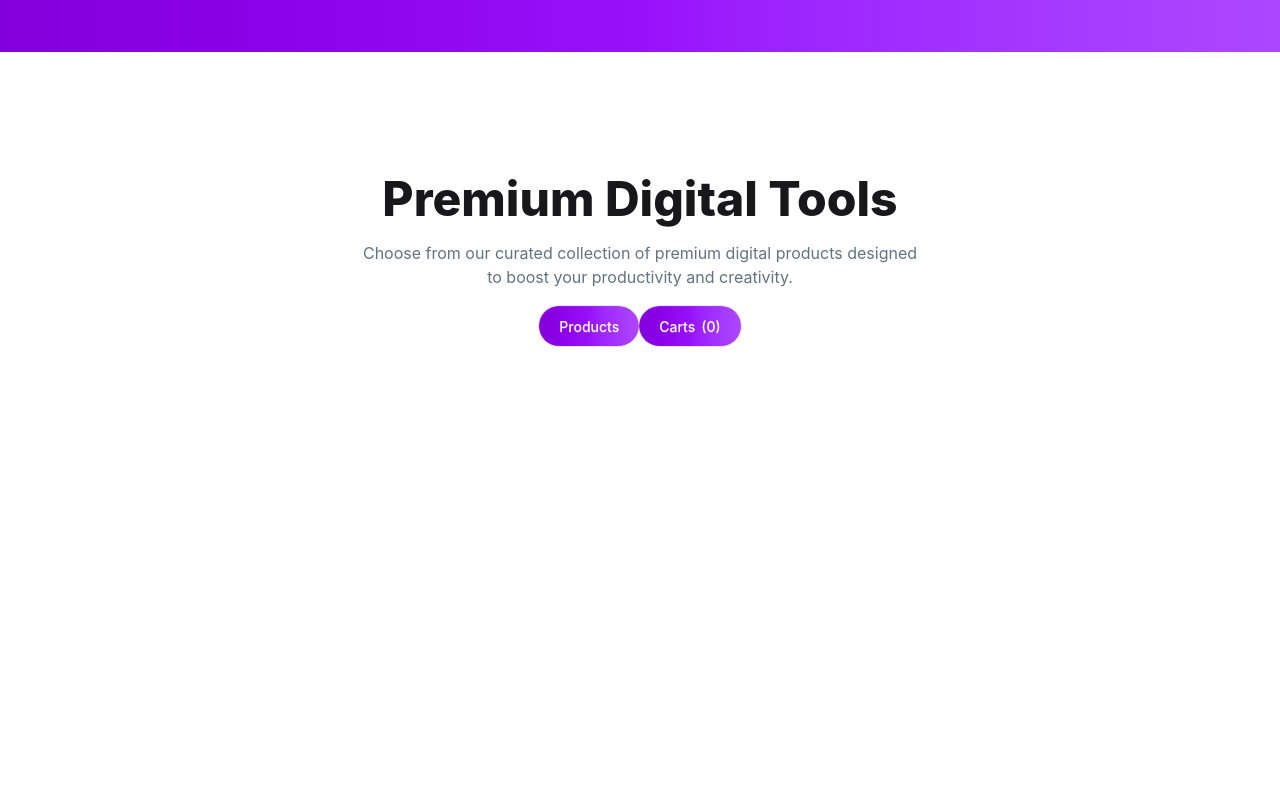
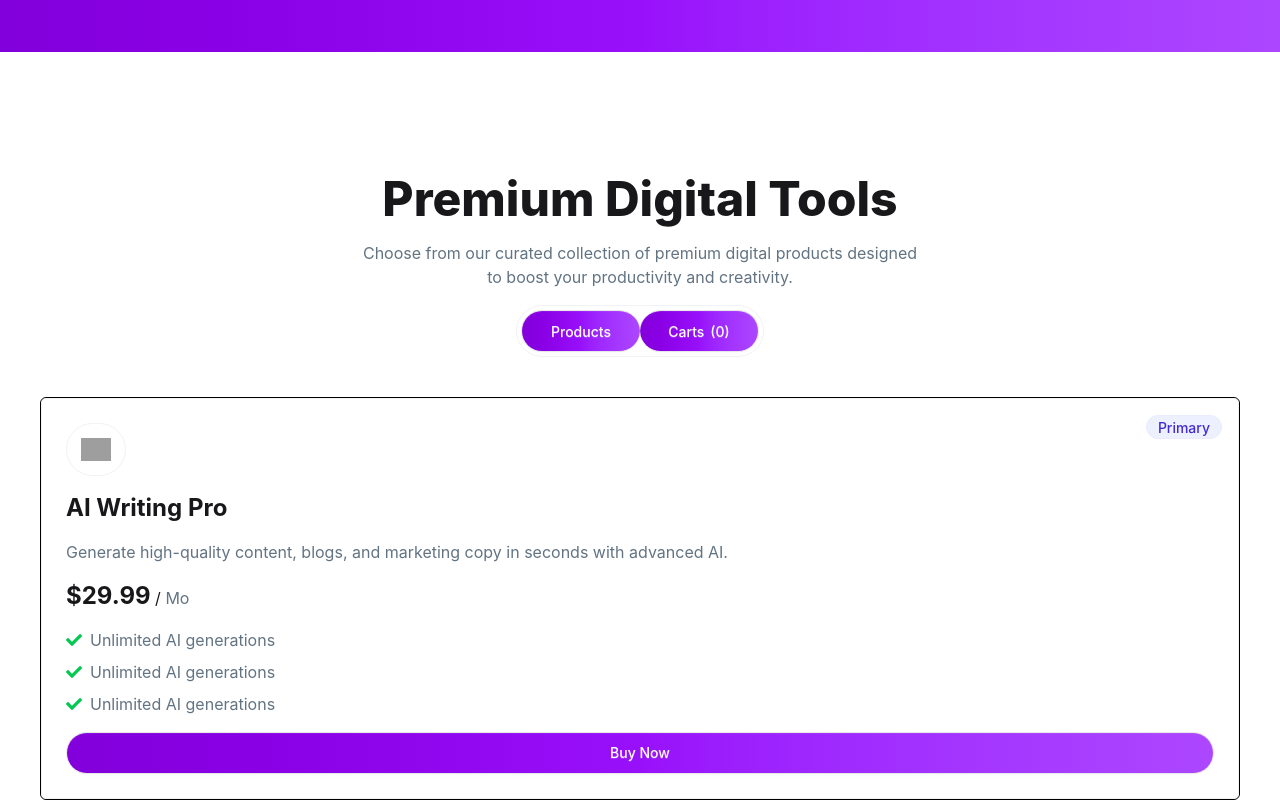
Before and after one commit to sadikur-sadik/B13-A6-DigiTools-Platform, a React (Vite) app: page / in a window 1280 px wide. Shown: the part 951-1751 px from the top of the page. Before the commit the page ends 1298 px from the top, so only its background shows below. Built offline with nearby package versions, Linux system fonts and the light colour scheme; grey boxes are pictures that could not be loaded.

Commit message:
Card-Design

```diff
--- a/src/App.jsx
+++ b/src/App.jsx
@@ -4,6 +4,7 @@ import NavBar from './NavBar/NavBar'
 import Hero from './Hero/Hero'
 import Stats from './Stats/Stats'
 import SubscriptionsHeader from './Subscriptions/SubscriptionsHeader/SubscriptionsHeader'
+import SubscriptionsDetails from './Subscriptions/SubscriptionsDetails/SubscriptionsDetails'
 
 function App() {
 
@@ -19,6 +20,7 @@ function App() {
 
    <SubscriptionsHeader></SubscriptionsHeader>
 
+   <SubscriptionsDetails></SubscriptionsDetails>
    </>
   )
 }
--- /dev/null
+++ b/src/Subscriptions/SubscriptionsDetails/Details.jsx/All/All.jsx
@@ -0,0 +1,12 @@
+import React from 'react';
+import EachCard from './EachCard/EachCard';
+
+const All = () => {
+    return (
+        <div>
+            <EachCard></EachCard>
+        </div>
+    );
+};
+
+export default All;
--- /dev/null
+++ b/src/Subscriptions/SubscriptionsDetails/Details.jsx/All/EachCard/EachCard.jsx
@@ -0,0 +1,30 @@
+import React from 'react';
+import { FaCheck } from "react-icons/fa";
+const EachCard = () => {
+    return (
+        <div className='border border-[#f2f2f2FF] rounded-md p-6 space-y-4 flex flex-col relative'>
+            <div class="badge badge-soft badge-primary absolute top-4 right-4 rounded-full font-medium">Primary</div>
+            <div className='w-15 h-15 rounded-full p-3.5 border border-[#f2f2f2FF] flex-1'>
+                <img src="https://i.ibb.co.com/JW3ZkYpH/camera-8775444-1.png" alt="" />
+            </div>
+
+            <h1 className='text-2xl font-bold flex-1'>AI Writing Pro</h1>
+
+            <p className='text-[#627382FF] flex-1'>Generate high-quality content, blogs, and marketing copy in seconds with advanced AI.</p>
+
+            <div ><span className='text-2xl font-bold flex-1'>$29.99</span> / <span className='text-[#627382FF]'>Mo</span></div>
+
+            <ul className='text-[#627382FF] flex-1 space-y-2'>
+                <li className='flex gap-2 items-center'><FaCheck className='text-green-500'/> Unlimited AI generations</li>
+                <li className='flex gap-2 items-center'><FaCheck className='text-green-500'/> Unlimited AI generations</li>
+                <li className='flex gap-2 items-center'><FaCheck className='text-green-500'/> Unlimited AI generations</li>
+            </ul>
+
+            <div className='flex-1'>
+                <button className='btn w-full font-medium md:px-5 md:py-5 px-2 py-0 rounded-full bg-linear-to-r from-purple-700 via-purple-600 to-purple-500 text-white '>Buy Now</button>
+            </div>
+        </div>
+    );
+};
+
+export default EachCard;
--- a/src/Subscriptions/SubscriptionsDetails/SubscriptionsDetails.jsx
+++ b/src/Subscriptions/SubscriptionsDetails/SubscriptionsDetails.jsx
@@ -0,0 +1,12 @@
+import React from 'react';
+import All from './Details.jsx/All/All';
+
+const SubscriptionsDetails = () => {
+    return (
+        <div className='lg:max-w-300 max-w-180 w-full mx-auto border border-black rounded-md'>
+            <All></All>
+        </div>
+    );
+};
+
+export default SubscriptionsDetails;
--- a/src/Subscriptions/SubscriptionsHeader/SubscriptionsHeader.jsx
+++ b/src/Subscriptions/SubscriptionsHeader/SubscriptionsHeader.jsx
@@ -2,16 +2,16 @@ import React from 'react';
 
 const SubscriptionsHeader = () => {
     return (
-        <div className='md:mt-30 mt-20 lg:max-w-300 max-w-180 w-full mx-auto text-center space-y-4'>
+        <div className='md:mt-30 mt-20 md:mb-10 mb-5 lg:max-w-300 max-w-180 w-full mx-auto text-center space-y-4'>
             <h1 className='md:font-extrabold md:text-[48px] text-4xl font-bold'>Premium Digital Tools</h1>
             <p className='text-[#627382FF]'>Choose from our curated collection of premium digital products designed <br />
                 to boost your productivity and creativity.
             </p>
-            <div>
-                <button className="btn font-medium border-r-0 md:px-5 md:py-5 px-2 py-0 rounded-full bg-linear-to-r from-purple-700 via-purple-600 to-purple-500 text-white ">
+            <div className='p-1 border-[#f2f2f2FF] border rounded-full w-62 mx-auto flex'>
+                <button className="btn flex-1 font-medium border-r-0 md:px-5 md:py-5 px-2 py-0 rounded-full bg-linear-to-r from-purple-700 via-purple-600 to-purple-500 text-white ">
                     Products
                 </button>
-                <button className="btn font-medium border-l-0 md:px-5 md:py-5 px-2 py-0 rounded-full bg-linear-to-r from-purple-700 via-purple-600 to-purple-500 text-white ">
+                <button className="btn flex-1 font-medium border-l-0 md:px-5 md:py-5 px-2 py-0 rounded-full bg-linear-to-r from-purple-700 via-purple-600 to-purple-500 text-white ">
                     Carts <span>(0)</span>
                 </button>
             </div>
```
Also changed, not shown: src/Subscriptions/SubscriptionsDetails/Details.jsx/Cart/Cart.jsx (added).
